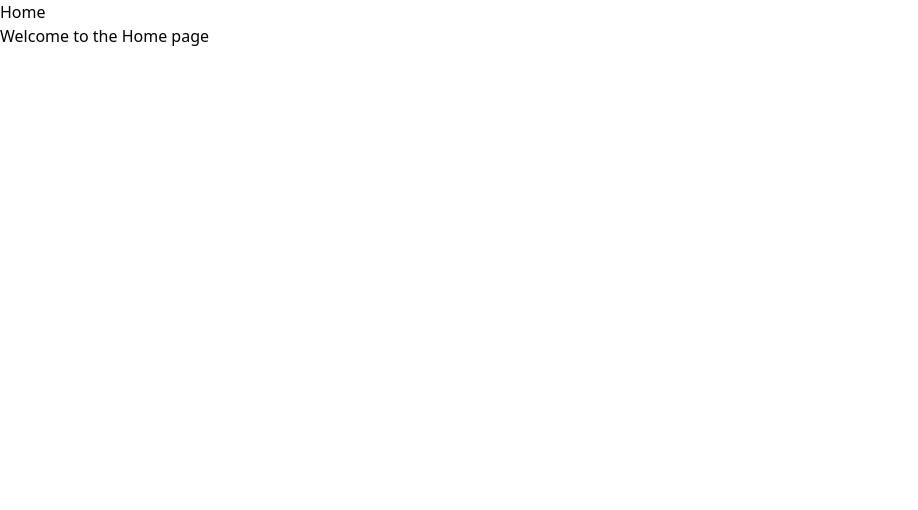
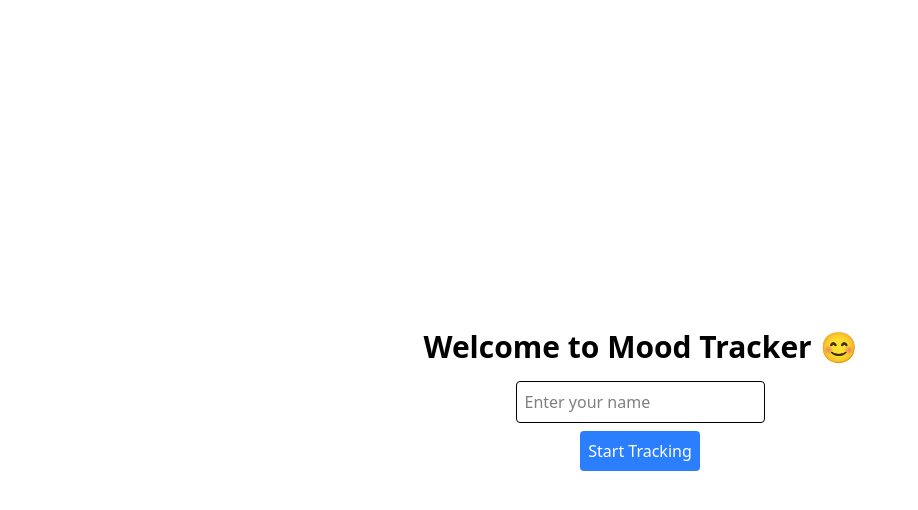
Before and after one commit to Ravi0529/mood-sync, a Next.js app: page / in a window 1280 px wide. Shown: the top 510 px of the page, without its empty margins (0-918 px from the left). Built offline with nearby package versions, Linux system fonts and the light colour scheme.

Commit message:
landing page connection completed

```diff
--- a/src/app/api/users/route.ts
+++ b/src/app/api/users/route.ts
@@ -1,7 +1,7 @@
-import { NextResponse } from "next/server";
+import { NextRequest, NextResponse } from "next/server";
 import prisma from "@/lib/prisma";
 
-export const GET = async (req: Request) => {
+export const POST = async (req: NextRequest) => {
   const { name } = await req.json();
   let user = await prisma.user.findUnique({
     where: {
--- a/src/app/page.tsx
+++ b/src/app/page.tsx
@@ -1,8 +1,46 @@
+"use client";
+import { useState } from "react";
+import { useRouter } from "next/navigation";
+
 export default function Home() {
+  const [name, setName] = useState("");
+  const router = useRouter();
+
+  const handleStart = async () => {
+    if (!name) {
+      alert("Please enter your name.");
+      return;
+    }
+
+    const res = await fetch("/api/users", {
+      method: "POST",
+      headers: {
+        "Content-Type": "application/json",
+      },
+      body: JSON.stringify({ name }),
+    });
+
+    const user = await res.json();
+    localStorage.setItem("userId", user.id);
+    router.push("/dashboard");
+  };
+
   return (
-    <div>
-      <h1>Home</h1>
-      <p>Welcome to the Home page</p>
+    <div className="flex flex-col items-center justify-center h-screen">
+      <h1 className="text-3xl font-bold">Welcome to Mood Tracker 😊</h1>
+      <input
+        type="text"
+        className="mt-4 p-2 border rounded"
+        placeholder="Enter your name"
+        value={name}
+        onChange={(e) => setName(e.target.value)}
+      />
+      <button
+        onClick={handleStart}
+        className="mt-2 bg-blue-500 text-white p-2 rounded"
+      >
+        Start Tracking
+      </button>
     </div>
   );
 }
```
